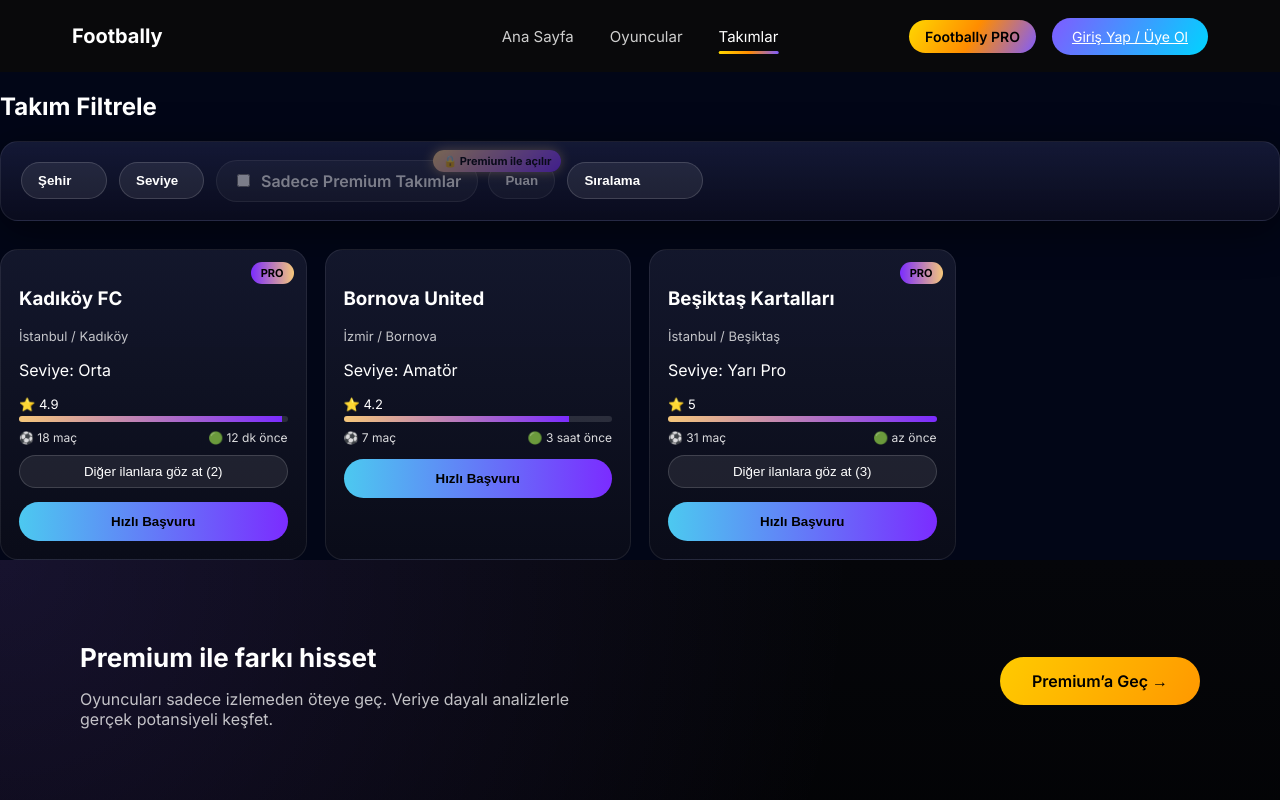
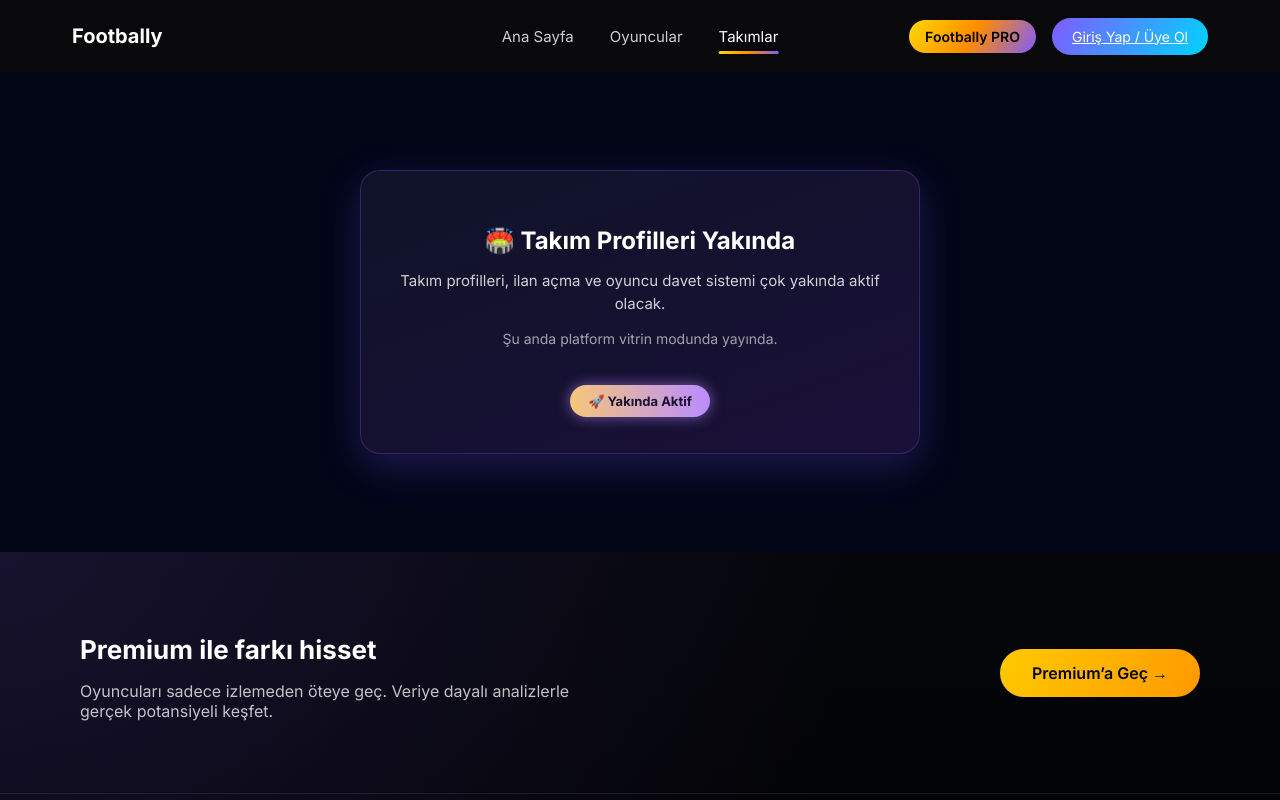
Before and after one commit to mahfitek/footbally, an Angular app: page /team in a window 1280 px wide. Shown: the top 800 px of the page. Built offline with nearby package versions, Linux system fonts and the light colour scheme.

Commit message:
cleanup demo pages and fix player/team showcase routes

```diff
--- a/src/app/pages/player/player.html
+++ b/src/app/pages/player/player.html
@@ -1,102 +1,56 @@
 <section class="player-page">
 
-  <h2>Oyuncu Filtrele</h2>
+  <div
+    style="
+      min-height:60vh;
+      display:flex;
+      align-items:center;
+      justify-content:center;
+      text-align:center;
+      padding:40px;
+    "
+  >
 
-  <div class="filters">
+    <div
+      style="
+        max-width:560px;
+        background:linear-gradient(160deg,#0f1328,#1a1038);
+        border-radius:20px;
+        padding:36px 28px;
+        box-shadow:0 12px 40px rgba(120,80,255,0.25);
+        border:1px solid rgba(140,100,255,0.25);
+      "
+    >
 
-    <div class="row">
-      <select [(ngModel)]="filter.position" (change)="applyFilters()">
-        <option value="">Pozisyon</option>
-        <option>GK</option>
-        <option>DEF</option>
-        <option>MID</option>
-        <option>WING</option>
-        <option>ST</option>
-      </select>
+      <h2 style="margin-bottom:12px;">⚽ Oyuncu Profilleri Yakında</h2>
 
-      <select [(ngModel)]="filter.city" (change)="onCityChange()">
-        <option value="">Şehir</option>
-        <option *ngFor="let c of cities">{{c}}</option>
-      </select>
+      <p style="opacity:.8; font-size:15px; line-height:1.5;">
+        Oyuncu profilleri, performans kartları ve AI analiz sistemi
+        çok yakında aktif olacak.
+      </p>
 
-      <select [(ngModel)]="filter.district" (change)="applyFilters()">
-        <option value="">İlçe</option>
-        <option *ngFor="let d of districts">{{d}}</option>
-      </select>
-    </div>
+      <p style="opacity:.6; font-size:14px; margin-top:10px;">
+        Şu anda platform vitrin modunda yayında.
+      </p>
 
-    <!-- PREMIUM FİLTRELER -->
-<div class="row premium">
+      <div
+        style="
+          margin-top:24px;
+          display:inline-block;
+          padding:8px 18px;
+          border-radius:999px;
+          background:linear-gradient(90deg,#7b2cff,#4cc9f0);
+          font-weight:700;
+          color:white;
+          font-size:13px;
+          box-shadow:0 0 14px rgba(123,44,255,.6);
+        "
+      >
+        🚀 Yakında Aktif
+      </div>
 
-  <div class="premium-lock" *ngIf="!isTeamPremium">
-    🔒 Premium ile açılır
-  </div>
-
-  <ng-container *ngIf="isTeamPremium">
-
-    <label class="check">
-      <input type="checkbox" [(ngModel)]="filter.premiumOnly" (change)="applyFilters()" />
-      Sadece Premium Oyuncular
-    </label>
-
-    <select [(ngModel)]="filter.minScore" (change)="applyFilters()">
-      <option [ngValue]="0">Puan</option>
-      <option [ngValue]="4.0">4.0+</option>
-      <option [ngValue]="4.5">4.5+</option>
-      <option [ngValue]="4.8">4.8+</option>
-    </select>
-
-  </ng-container>
-
-</div>
-
-    <!-- SORT -->
-    <div class="row">
-      <select [(ngModel)]="filter.sort" (change)="applyFilters()">
-        <option value="lastActive">Son Aktif</option>
-        <option value="scoreDesc">Puan (Yüksekten→ Düşüğe)</option>
-        <option value="scoreAsc">Puan (Düşükten → Yükseğe)</option>
-        <option value="priceDesc">Fiyat (Yüksekten → Düşüğe)</option>
-        <option value="priceAsc">Fiyat (Düşükten → Yükseğe)</option>
-
-      </select>
     </div>
 
   </div>
 
-  <!-- PLAYER CARDS -->
-  <div class="player-grid">
-
-    <div class="player-card" *ngFor="let p of filteredPlayers">
-
-  <div class="card-glow"></div>
-
-  <div class="top">
-    <span class="name">{{p.name}}</span>
-    <span class="badge" *ngIf="p.isPremium">PRO</span>
-  </div>
-
-  <div class="rating">
-    ⭐ {{p.score.toFixed(1)}}
-  </div>
-
-  <div class="meta">
-    <span>{{p.position}}</span>
-    <span>{{p.city}}</span>
-  </div>
-
-  <div class="price">
-    <span *ngIf="p.price===0">Ücretsiz</span>
-    <span *ngIf="p.price>0">{{p.price}} ₺</span>
-  </div>
-
-  <button class="invite-btn" (click)="quickInvite(p)">
-    ⚡ Hızlı Davet
-  </button>
-
-</div>
-
-
-  </div>
-
 </section>
--- a/src/app/pages/player/player.ts
+++ b/src/app/pages/player/player.ts
@@ -1,116 +1,11 @@
-import { Component, OnInit } from '@angular/core';
+import { Component } from '@angular/core';
 import { CommonModule } from '@angular/common';
-import { FormsModule } from '@angular/forms';
-
-interface Player {
-  id: number;
-  name: string;
-  position: string;
-  city: string;
-  district: string;
-  score: number;   // ⭐ maç sonu puanı (0–5)
-  price: number;
-  isPremium: boolean;
-  lastActive: string;
-}
 
 @Component({
+  selector: 'app-player',
   standalone: true,
-  selector: 'app-player',
-  imports: [CommonModule, FormsModule],
+  imports: [CommonModule],
   templateUrl: './player.html',
   styleUrls: ['./player.css']
 })
-export class PlayerComponent implements OnInit {
-
-  isTeamPremium = false;
-
-  allPlayers: Player[] = [];
-  filteredPlayers: Player[] = [];
-
-  filter = {
-    premiumOnly: false,
-    position: '',
-    city: '',
-    district: '',
-    minScore: 0,
-    sort: 'lastActive'
-  };
-
-  cities = ['İstanbul', 'Ankara', 'İzmir'];
-  districtsMap: Record<string, string[]> = {
-    İstanbul: ['Kadıköy', 'Beşiktaş'],
-    Ankara: ['Çankaya', 'Keçiören'],
-    İzmir: ['Bornova', 'Karşıyaka']
-  };
-  districts: string[] = [];
-
-  ngOnInit(): void {
-    this.isTeamPremium = localStorage.getItem('is_team_premium') === 'true';
-
-    // ✅ FAKE DATA (MAÇ SONU PUANI VAR)
-    this.allPlayers = [
-      { id:1, name:'Osman', position:'DEF', city:'İstanbul', district:'Kadıköy', score:5.0, price:0, isPremium:false, lastActive:'2026-01-08T10:00' },
-      { id:2, name:'Abdullah Karçekili', position:'MID', city:'İstanbul', district:'Beşiktaş', score:4.8, price:150, isPremium:true, lastActive:'2026-01-08T12:30' },
-      { id:3, name:'Mert', position:'ST', city:'Ankara', district:'Çankaya', score:4.9, price:200, isPremium:true, lastActive:'2026-01-07T21:00' },
-      { id:4, name:'Can', position:'GK', city:'İzmir', district:'Bornova', score:4.2, price:0, isPremium:false, lastActive:'2026-01-06T18:00' },
-      { id:5, name:'Emre', position:'WING', city:'İstanbul', district:'Kadıköy', score:4.8, price:100, isPremium:false, lastActive:'2026-01-08T14:00' },
-    ];
-
-    this.applyFilters();
-  }
-
-  onCityChange() {
-    this.districts = this.districtsMap[this.filter.city] || [];
-    this.filter.district = '';
-    this.applyFilters();
-  }
-
-  applyFilters() {
-    let list = [...this.allPlayers];
-
-    if (this.filter.premiumOnly && this.isTeamPremium) {
-      list = list.filter(p => p.isPremium);
-    }
-
-    if (this.filter.position) {
-      list = list.filter(p => p.position === this.filter.position);
-    }
-
-    if (this.filter.city) {
-      list = list.filter(p => p.city === this.filter.city);
-    }
-
-    if (this.filter.district) {
-      list = list.filter(p => p.district === this.filter.district);
-    }
-
-    if (this.isTeamPremium && this.filter.minScore > 0) {
-      list = list.filter(p => p.score >= this.filter.minScore);
-    }
-
-    // ✅ SORTING
-    switch (this.filter.sort) {
-      case 'scoreDesc':
-        list.sort((a,b)=>b.score-a.score);
-        break;
-      case 'scoreAsc':
-        list.sort((a,b)=>a.score-b.score);
-        break;
-      case 'priceAsc':
-        list.sort((a,b)=>a.price-b.price);
-        break;
-      case 'priceDesc':
-        list.sort((a,b)=>b.price-a.price);
-        break;
-      default:
-        list.sort((a,b)=>new Date(b.lastActive).getTime()-new Date(a.lastActive).getTime());
-    }
-
-    this.filteredPlayers = list;
-  }
-
-  quickInvite(p: Player) {
-    alert(p.name + ' hızlı davet gönderildi (demo)');
-  }
-}
+export class PlayerComponent {}
--- a/src/app/pages/team/team.html
+++ b/src/app/pages/team/team.html
@@ -1,107 +1,56 @@
-<h2>Takım Filtrele</h2>
+<section class="team-page">
 
-<div class="team-filters premium-filters">
+  <div
+    style="
+      min-height:60vh;
+      display:flex;
+      align-items:center;
+      justify-content:center;
+      text-align:center;
+      padding:40px;
+    "
+  >
 
-  <select [(ngModel)]="filters.city" (change)="applyFilters()">
-    <option value="">Şehir</option>
-    <option>İstanbul</option>
-    <option>İzmir</option>
-  </select>
+    <div
+      style="
+        max-width:560px;
+        background:linear-gradient(160deg,#0f1328,#1a1038);
+        border-radius:20px;
+        padding:36px 28px;
+        box-shadow:0 12px 40px rgba(120,80,255,0.25);
+        border:1px solid rgba(140,100,255,0.25);
+      "
+    >
 
-  <select [(ngModel)]="filters.level" (change)="applyFilters()">
-    <option value="">Seviye</option>
-    <option>Amatör</option>
-    <option>Orta</option>
-    <option>Yarı Pro</option>
-  </select>
+      <h2 style="margin-bottom:12px;">🏟️ Takım Profilleri Yakında</h2>
 
-  <!-- PREMIUM FILTERS -->
-  <div class="premium-team-filters" [class.locked]="!isTeamPremium">
+      <p style="opacity:.8; font-size:15px; line-height:1.5;">
+        Takım profilleri, ilan açma ve oyuncu davet sistemi
+        çok yakında aktif olacak.
+      </p>
 
-    <label>
-      <input
-        type="checkbox"
-        [(ngModel)]="filters.onlyPremium"
-        (change)="applyFilters()"
-      />
-      Sadece Premium Takımlar
-    </label>
+      <p style="opacity:.6; font-size:14px; margin-top:10px;">
+        Şu anda platform vitrin modunda yayında.
+      </p>
 
-    <select [(ngModel)]="filters.minRating" (change)="applyFilters()">
-      <option value="0">Puan</option>
-      <option value="4">4.0+</option>
-      <option value="4.5">4.5+</option>
-      <option value="5">5.0</option>
-    </select>
+      <div
+        style="
+          margin-top:24px;
+          display:inline-block;
+          padding:8px 18px;
+          border-radius:999px;
+          background:linear-gradient(90deg,#f5c77a,#b98cff);
+          font-weight:800;
+          color:#1a102f;
+          font-size:13px;
+          box-shadow:0 0 14px rgba(185,140,255,.6);
+        "
+      >
+        🚀 Yakında Aktif
+      </div>
 
-    <div class="premium-lock" *ngIf="!isTeamPremium">
-      🔒 Premium ile açılır
     </div>
 
   </div>
 
-  <select [(ngModel)]="filters.sort" (change)="applyFilters()">
-    <option value="">Sıralama</option>
-    <option value="rating-desc">En yüksek puan</option>
-    <option value="active">Son aktif</option>
-  </select>
-
-</div>
-
-<!-- TEAM CARDS -->
-
-<div class="team-grid">
-
-  <div class="team-card" *ngFor="let t of filteredTeams">
-
-    <span *ngIf="t.isPremium" class="premium-badge">PRO</span>
-
-    <h3>{{ t.name }}</h3>
-
-    <p class="muted">{{ t.city }} / {{ t.district }}</p>
-    <p>Seviye: {{ t.level }}</p>
-
-    <!-- RATING -->
-    <div class="rating-row">
-      ⭐ {{ t.rating }}
-      <div class="rating-bar">
-        <span [style.width.%]="t.rating * 20"></span>
-      </div>
-    </div>
-
-    <!-- STATS -->
-    <div class="team-stats">
-      <span>⚽ {{ t.matchesPlayed }} maç</span>
-      <span>🟢 {{ formatLastOnline(t.lastOnlineMin) }}</span>
-    </div>
-
-    <!-- OTHER ADS -->
-    <button
-  class="secondary-btn"
-  *ngIf="t.activeAds > 1"
-  (click)="goToTeamDetail(t.id)"
->
-  Diğer ilanlara göz at ({{ t.activeAds }})
-</button>
-
-
-    <!-- QUICK APPLY -->
-    <button
-      class="invite-btn"
-      [disabled]="isApplied(t.id)"
-      (click)="applyToTeam(t)"
-    >
-      {{ isApplied(t.id) ? 'Başvuru Gönderildi' : 'Hızlı Başvuru' }}
-    </button>
-
-  </div>
-
-</div>
-
-<!-- TOAST -->
-<div class="toast" *ngIf="toastVisible">
-  {{ toastMessage }}
-</div>
-
-<!-- EMPTY STATE -->
-<app-empty-state *ngIf="!filteredTeams.length"></app-empty-state>
+</section>
--- a/src/app/pages/team/team.ts
+++ b/src/app/pages/team/team.ts
@@ -1,165 +1,16 @@
-import { Component, OnInit } from '@angular/core';
+import { Component } from '@angular/core';
 import { CommonModule } from '@angular/common';
-import { FormsModule } from '@angular/forms';
-import { EmptyStateComponent } from '../../empty-state/empty-state';
-import { Router } from '@angular/router';
 
 @Component({
   selector: 'app-team',
   standalone: true,
-  imports: [CommonModule, FormsModule, EmptyStateComponent],
+  imports: [CommonModule],
   templateUrl: './team.html',
   styleUrls: ['./team.css'],
 })
-export class TeamComponent implements OnInit {
+export class TeamComponent {
 
-  constructor(private router: Router) {}
-
-  isTeamPremium = false;
-
-  /* ================= FAKE TEAM DATA ================= */
-
-  teams = [
-    {
-      id: 1,
-      name: 'Kadıköy FC',
-      city: 'İstanbul',
-      district: 'Kadıköy',
-      level: 'Orta',
-      rating: 4.9,
-      matchesPlayed: 18,
-      activeAds: 2,
-      lastOnlineMin: 12,
-      isPremium: true
-    },
-    {
-      id: 2,
-      name: 'Bornova United',
-      city: 'İzmir',
-      district: 'Bornova',
-      level: 'Amatör',
-      rating: 4.2,
-      matchesPlayed: 7,
-      activeAds: 1,
-      lastOnlineMin: 180,
-      isPremium: false
-    },
-    {
-      id: 3,
-      name: 'Beşiktaş Kartalları',
-      city: 'İstanbul',
-      district: 'Beşiktaş',
-      level: 'Yarı Pro',
-      rating: 5.0,
-      matchesPlayed: 31,
-      activeAds: 3,
-      lastOnlineMin: 5,
-      isPremium: true
-    }
-  ];
-
-  filteredTeams = [...this.teams];
-
-  /* ================= FILTER STATE ================= */
-
-  filters = {
-    city: '',
-    level: '',
-    onlyPremium: false,
-    minRating: 0,
-    sort: ''
-  };
-
-  /* ================= APPLICATION STATE ================= */
-
-  appliedTeams: number[] = [];
-
-  /* ================= TOAST ================= */
-
-  toastVisible = false;
-  toastMessage = '';
-
-  /* ================= INIT ================= */
-
-  ngOnInit(): void {
-    this.isTeamPremium = localStorage.getItem('team_premium') === 'true';
-
-    const stored = localStorage.getItem('appliedTeams');
-    this.appliedTeams = stored ? JSON.parse(stored) : [];
-
-    this.applyFilters();
-  }
-
-  /* ================= FILTER LOGIC ================= */
-
-  applyFilters() {
-    let list = [...this.teams];
-
-    if (this.filters.city)
-      list = list.filter(t => t.city === this.filters.city);
-
-    if (this.filters.level)
-      list = list.filter(t => t.level === this.filters.level);
-
-    if (this.isTeamPremium && this.filters.onlyPremium)
-      list = list.filter(t => t.isPremium);
-
-    if (this.isTeamPremium && this.filters.minRating > 0)
-      list = list.filter(t => t.rating >= this.filters.minRating);
-
-    /* ===== SORTING ===== */
-
-    if (this.filters.sort === 'rating-desc') {
-      list.sort((a, b) => b.rating - a.rating);
-    }
-
-    if (this.filters.sort === 'active') {
-      // az dakika = daha aktif = üstte
-      list.sort((a, b) => a.lastOnlineMin - b.lastOnlineMin);
-    }
-
-    this.filteredTeams = list;
-  }
-
-  /* ================= APPLY LOGIC ================= */
-
-  isApplied(teamId: number): boolean {
-    return this.appliedTeams.includes(teamId);
-  }
-
-  applyToTeam(team: any) {
-    if (this.isApplied(team.id)) return;
-
-    this.appliedTeams.push(team.id);
-    localStorage.setItem('appliedTeams', JSON.stringify(this.appliedTeams));
-
-    this.showToast('Başvurun gönderildi ✅');
-  }
-
-  /* ================= NAVIGATION ================= */
-
-  goToTeamDetail(teamId: number) {
-    this.router.navigate(['/team', teamId]);
-  }
-
-  /* ================= TOAST ================= */
-
-  showToast(message: string) {
-    this.toastMessage = message;
-    this.toastVisible = true;
-
-    setTimeout(() => {
-      this.toastVisible = false;
-    }, 2000);
-  }
-
-  /* ================= UI HELPERS ================= */
-
-  formatLastOnline(min: number) {
-    if (min < 10) return 'az önce';
-    if (min < 60) return `${min} dk önce`;
-    if (min < 1440) return `${Math.floor(min / 60)} saat önce`;
-    return `${Math.floor(min / 1440)} gün önce`;
-  }
+  // Live preview için demo / test dataları kapalı
+  // Bu sayfa şu an vitrin + coming soon ekranı gibi davranır
 
 }
```
Also changed, not shown: src/app/app.routes.ts (+22 -34 lines), 1 other file (tests, documents, lock files or other folders).
